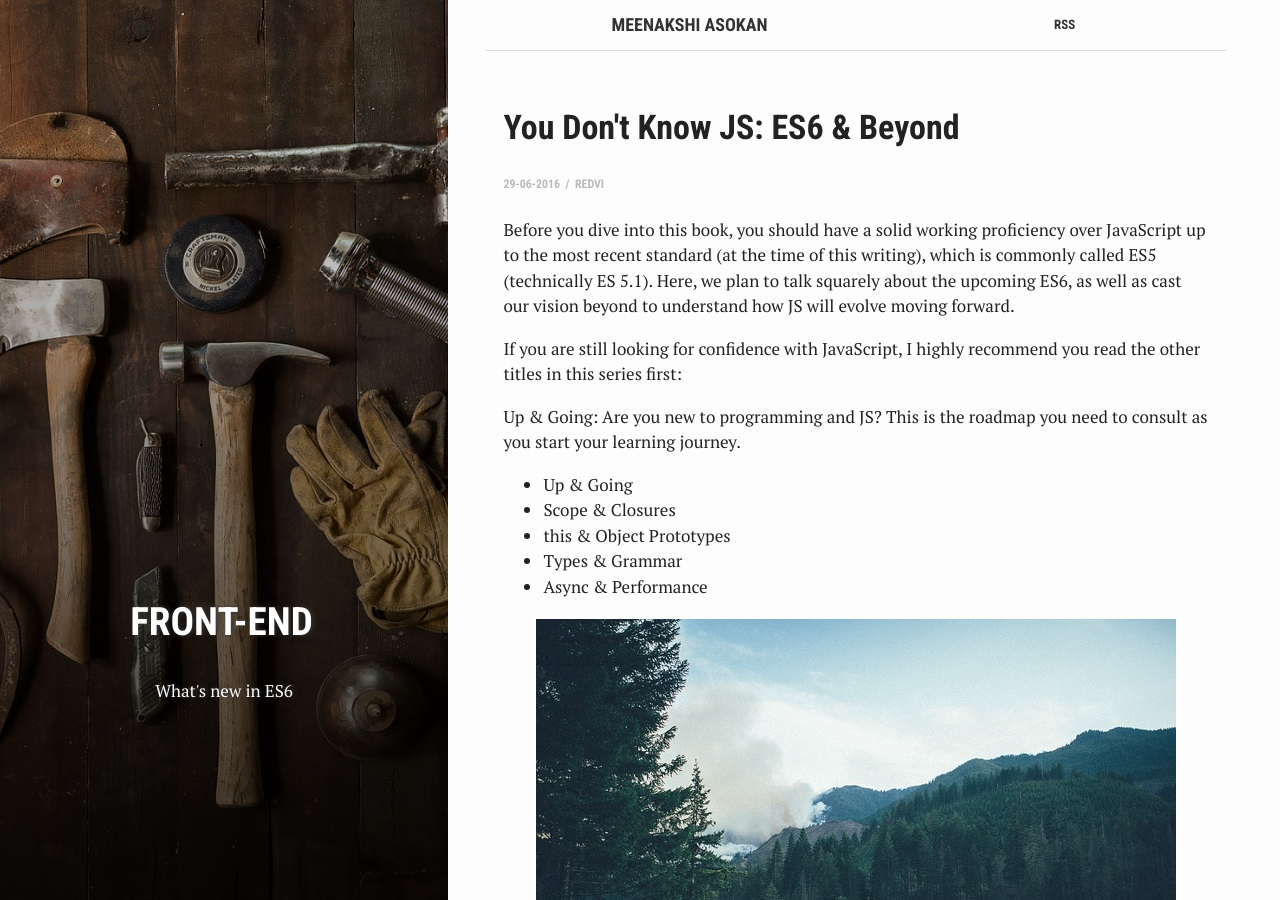
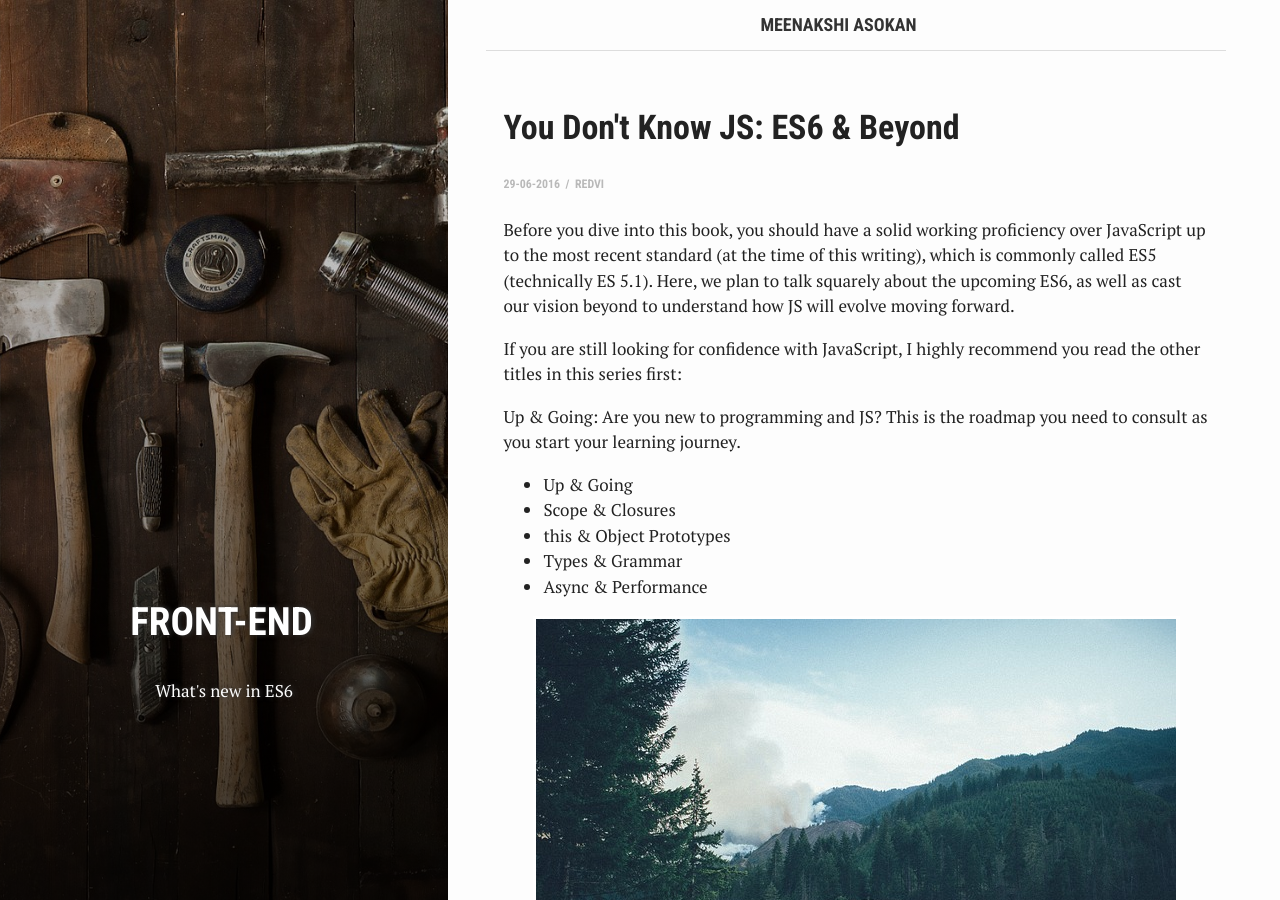
Before and after one commit to Meenakshi-Asokan/Meenakshi-Asokan.github.io, a Jekyll site: the page built from _posts/2016-06-29-es6.md, in a window 1280 px wide and 900 px high. Built offline with Jekyll 4.4.1, drawn with Linux system fonts in a browser that asks for light colours; nearby versions of some CDN libraries; some web fonts are replaced; library files that are not in the unit come from our copies.

Commit message:
Update header.html

```diff
--- a/_includes/header.html
+++ b/_includes/header.html
@@ -12,9 +12,7 @@
       {% endif %}
     {% endfor %}
 
-    <a href="{{ "/feed.xml" | prepend: site.baseurl }}">RSS</a>
-
-    <label for="menu-checkbox" class="toggle-button" data-open="☰" data-close="☰" onclick></label>
+    <label for="menu-checkbox" class="toggle-button" data-open="☰" data-close="☶" onclick></label>
   </nav>
 
 </header>
```
